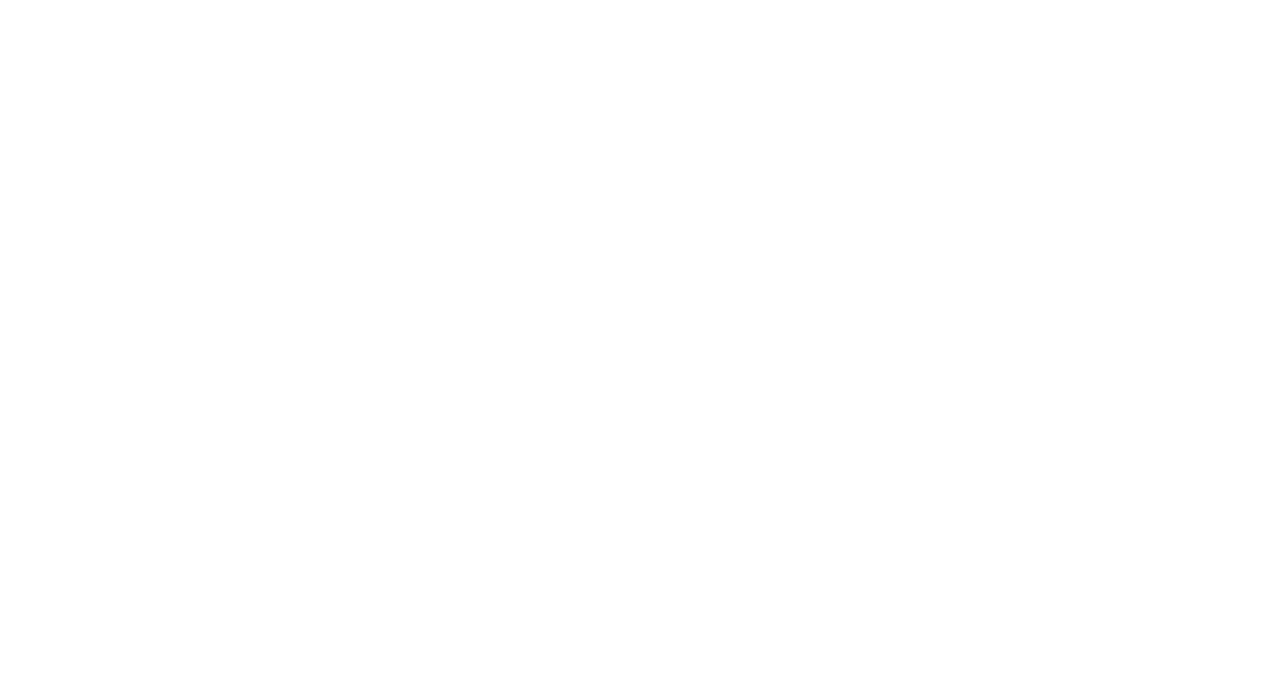
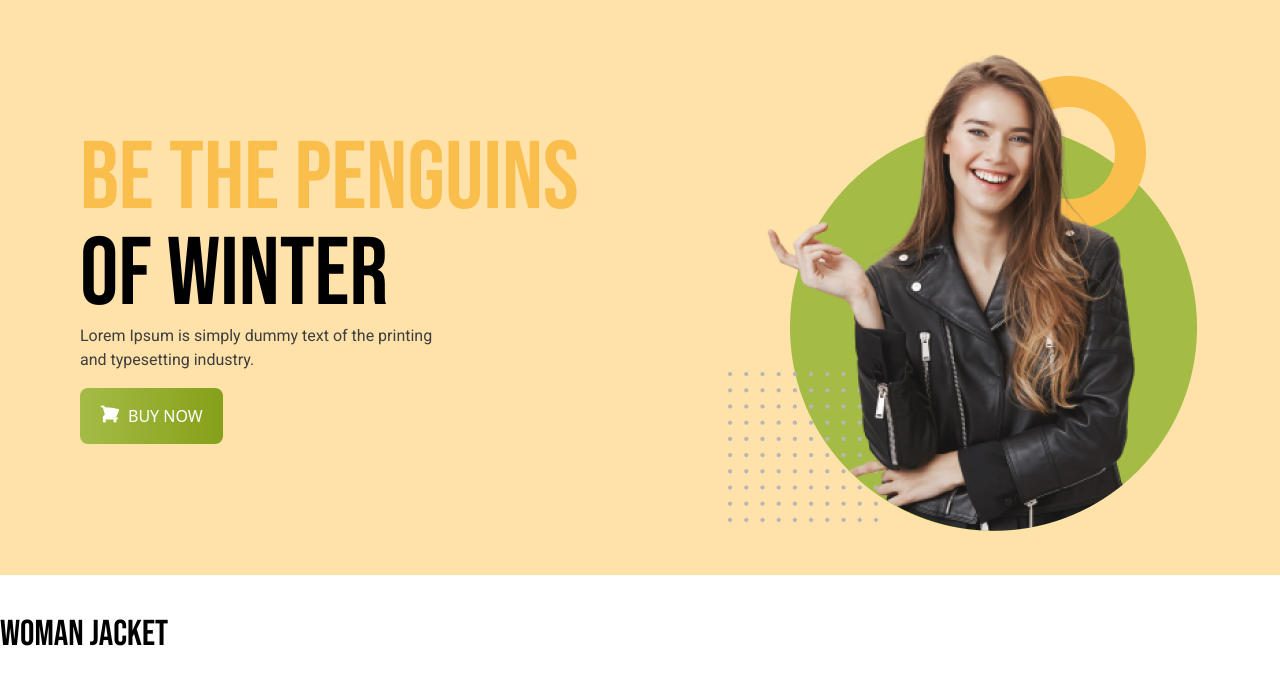
Before and after one commit to Anikcse18/Penguins_Fashion, a plain HTML site: page index.html in a window 1280 px wide. Drawn offline with nearby package versions, Linux system fonts and the light colour scheme.

Commit message:
add banner section

```diff
--- a/index.html
+++ b/index.html
@@ -3,10 +3,94 @@
   <head>
     <meta charset="UTF-8" />
     <meta name="viewport" content="width=device-width, initial-scale=1.0" />
-    <title>Tailwind Css Practice</title>
+    <title>Penguin Fashion</title>
     <script src="https://cdn.tailwindcss.com"></script>
+
+    <link rel="preconnect" href="https://fonts.googleapis.com" />
+    <link rel="preconnect" href="https://fonts.gstatic.com" crossorigin />
+    <link
+      href="https://fonts.googleapis.com/css2?family=Bebas+Neue&display=swap"
+      rel="stylesheet"
+    />
+    <link rel="preconnect" href="https://fonts.googleapis.com" />
+    <link rel="preconnect" href="https://fonts.gstatic.com" crossorigin />
+    <link
+      href="https://fonts.googleapis.com/css2?family=Roboto:wght@400;700&display=swap"
+      rel="stylesheet"
+    />
+    <style>
+      .bebas-neua {
+        font-family: "Bebas Neue", sans-serif;
+      }
+      .robato {
+        font-family: "Roboto", sans-serif;
+      }
+    </style>
   </head>
   <body>
-    <h1></h1>
+    <header class="bg-[#FFE2AA] px-4  md:px-20 py-11">
+      <!-- navbar section -->
+      <nav></nav>
+
+      <!-- banner section -->
+
+      <div
+        class="flex flex-col md:flex md:flex-row md:justify-between items-center"
+      >
+        <div>
+          <h1
+            class="text-5xl md:text-8xl uppercase font-medium leading-10 bebas-neua"
+          >
+            <span class="text-[#FABE4C]">Be the Penguins</span>
+            <br />
+            of Winter
+          </h1>
+          <p class="text-[#3E3E3E] robato">
+            Lorem Ipsum is simply dummy text of the printing <br />
+            and typesetting industry.
+          </p>
+          <button
+            class="uppercase font-medium text-white py-4 px-5 mt-4 rounded-lg bg-gradient-to-r from-[#A4BC46] to-[#85A019] flex"
+          >
+            <svg
+              xmlns="http://www.w3.org/2000/svg"
+              fill="white"
+              viewBox="0 0 24 24"
+              stroke-width="2.5"
+              stroke="currentColor"
+              class="w-5 h-5"
+            >
+              <path
+                stroke-linecap="round"
+                stroke-linejoin="round"
+                d="M2.25 3h1.386c.51 0 .955.343 1.087.835l.383 1.437M7.5 14.25a3 3 0 00-3 3h15.75m-12.75-3h11.218c1.121-2.3 2.1-4.684 2.924-7.138a60.114 60.114 0 00-16.536-1.84M7.5 14.25L5.106 5.272M6 20.25a.75.75 0 11-1.5 0 .75.75 0 011.5 0zm12.75 0a.75.75 0 11-1.5 0 .75.75 0 011.5 0z"
+              />
+            </svg>
+
+            <span class="pl-2">Buy Now</span>
+          </button>
+        </div>
+
+        <div class="">
+          <img src="./images/model.png" alt="" />
+        </div>
+      </div>
+    </header>
+
+    <main class="py-10 max-w-7xl mx-auto">
+
+      <!-- women jacket section -->
+
+      <section>
+        <h1 class="uppercase text-4xl bebas-neua">Woman Jacket</h1>
+        <div>
+          <div class="">
+
+          </div>
+        </div>
+      </section>
+
+    </main>
+    <footer></footer>
   </body>
 </html>
```
Also changed, not shown: tailwind.config.js (added, +8 -0 lines), icons/bg1.png (added), icons/bg2.png (added), icons/bg3.png (added), icons/box.png (added), icons/house.png (added), icons/logo.png (added), icons/question.png (added), icons/shopping-cart 1.png (added), images/jacket-1.png (added), images/jacket-2.png (added), images/jacket-3.png (added), images/jacket-4.png (added), images/jacket-5.png (added), 3 more files.
